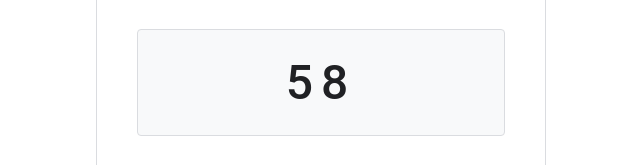
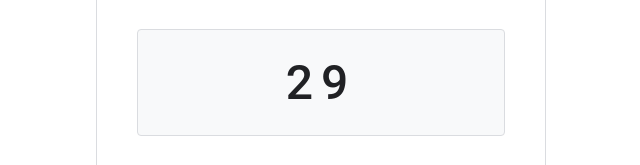
Before and after one commit to pythonpedia1/authbot, a plain HTML site: page index.html in a window 1280 px wide. Shown: the part 300-465 px from the top of the page, 319-959 px from the left. Drawn offline with Linux system fonts and the light colour scheme.

Commit message:
Update index.html

```diff
--- a/index.html
+++ b/index.html
@@ -142,7 +142,7 @@
         </p>
 
         <div class="code-box">
-            <div class="code">58</div>
+            <div class="code">29</div>
         </div>
 
         <p class="instruction">
```
